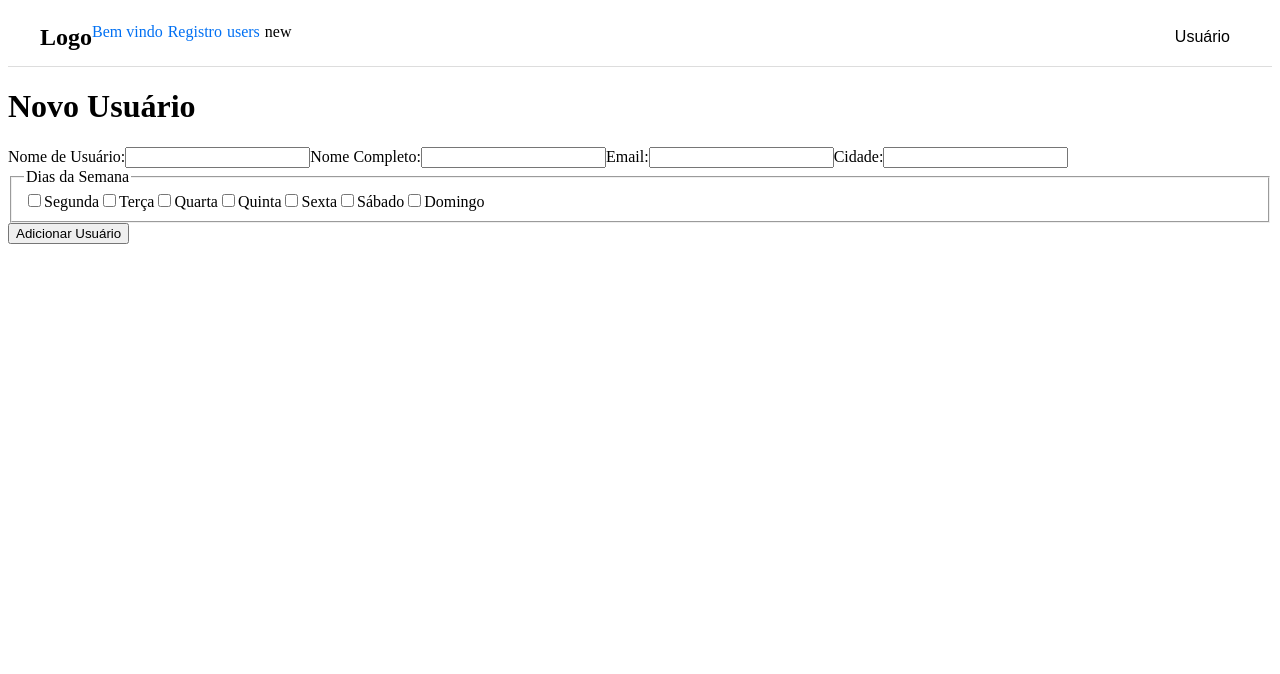
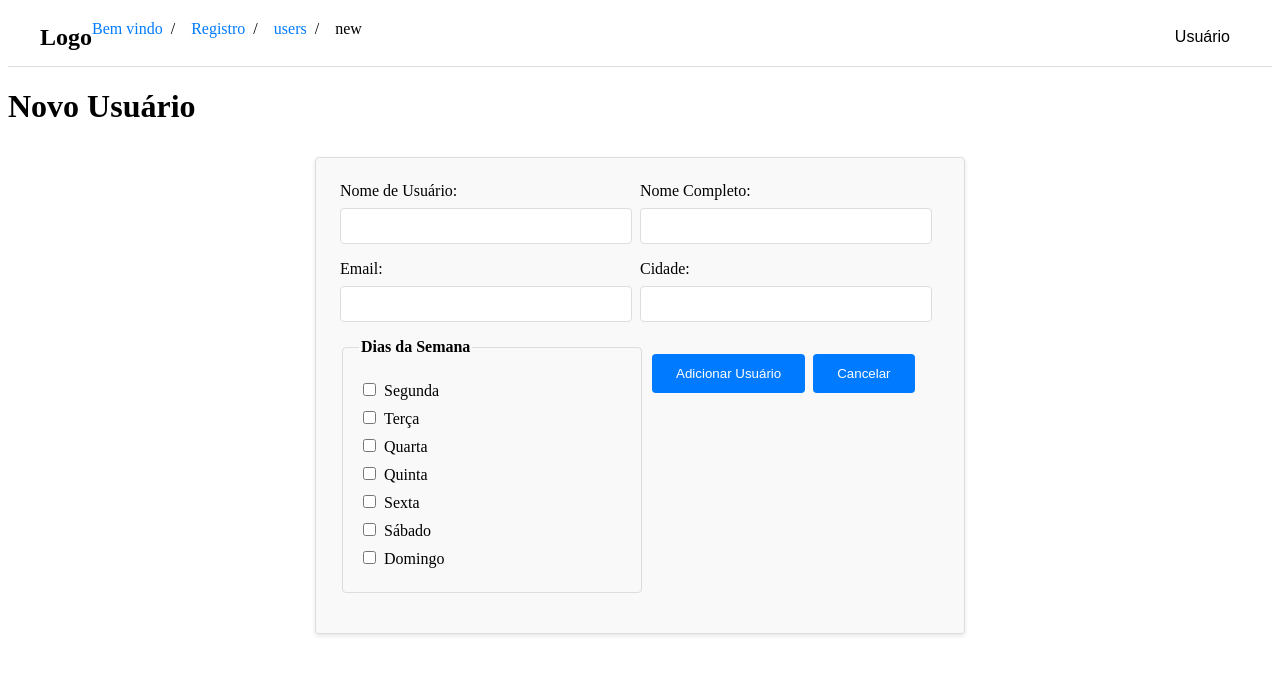
Before and after one commit to Raoni-Andrade/sensedia-challenge, a Next.js app: page /users/new in a window 1280 px wide. Shown: the top 674 px of the page. Built offline with nearby package versions, Linux system fonts and the light colour scheme.

Commit message:
styling table, register form, breadcrumbs and table pagination

```diff
--- a/src/components/NewUserForm.jsx
+++ b/src/components/NewUserForm.jsx
@@ -1,6 +1,7 @@
 import React, { useState } from 'react';
 import { createUser } from '../services/api';
 import { useRouter } from 'next/router';
+import '../css/NewUserForm.css';
 
 const daysOfWeek = [
   'Segunda', 'Terça', 'Quarta', 'Quinta', 'Sexta', 'Sábado', 'Domingo'
@@ -53,41 +54,41 @@ const NewUserForm = ({ onUserAdded }) => {
 
   return (
     <form onSubmit={handleSubmit}>
-      <label>
-        Nome de Usuário:
+      <div className="form-group half-width">
+        <label>Nome de Usuário:</label>
           <input
             type="text"
             value={name}
             onChange={(e) => setName(e.target.value)}
             required
           />
-      </label>
-      <label>
-        Nome Completo:
+      </div>
+      <div className="form-group half-width">
+        <label>Nome Completo:</label>
           <input
             type="text"
             value={fullName}
             onChange={(e) => setFullName(e.target.value)}
           />
-      </label>
-      <label>
-        Email:
+      </div>
+      <div className="form-group half-width">
+        <label>Email:</label>
           <input
             type="email"
             value={email}
             onChange={(e) => setEmail(e.target.value)}
             required
           />
-      </label>
-      <label>
-        Cidade:
+      </div>
+      <div className="form-group half-width">
+        <label>Cidade:</label>
           <input
             type="text"
             value={city}
             onChange={(e) => setCity(e.target.value)}
           />
-      </label>
-      <fieldset>
+      </div>
+      <fieldset className="form-group half-width">
         <legend>Dias da Semana</legend>
         {daysOfWeek.map((day) => (
           <label key={day}
@@ -102,7 +103,10 @@ const NewUserForm = ({ onUserAdded }) => {
           </label>
         ))}
       </fieldset>
+      <div className="form-buttons">
         <button type="submit">Adicionar Usuário</button>
+        <button type="button">Cancelar</button>
+      </div>
     </form>
   );
 };
--- a/src/components/UsersTable.js
+++ b/src/components/UsersTable.js
@@ -124,7 +124,7 @@ const UsersTable = ({ users, setUsers }) => {
   return (
     <div>
       {isLoading ? (
-        <p>Carregando...</p>
+        <p>Carregando tabela...</p>
       ) : (
         <div>
         {showConfirmation && (
@@ -143,7 +143,7 @@ const UsersTable = ({ users, setUsers }) => {
           <div className="search-bar">
             <input
               type="text"
-              placeholder="Buscar por nome ou username..."
+              placeholder="Buscar por nome ou ID"
               value={searchText}
               onChange={handleSearchChange}
             />
--- a/src/css/Breadcrumb.css
+++ b/src/css/Breadcrumb.css
@@ -1,20 +1,28 @@
 .breadcrumb {
-  margin-bottom: 10px;
+  margin-bottom: 1rem;
 }
 
 .breadcrumb ul {
-  list-style-type: none;
+  display: flex;
+  align-items: center;
+  list-style: none;
   padding: 0;
   margin: 0;
 }
 
 .breadcrumb li {
-  display: inline;
-  margin-right: 5px;
+  font-size: 1rem;
+  margin-right: 0.5rem;
+}
+
+.breadcrumb li:not(:last-child):after {
+  content: '/';
+  margin-left: 0.5rem;
+  margin-right: 0.5rem;
 }
 
 .breadcrumb li a {
-  color: #0070f3;
+  color: #007bff;
   text-decoration: none;
 }
 
@@ -22,6 +30,75 @@
   text-decoration: underline;
 }
 
-.breadcrumb li span {
-  color: #666;
+.dropdown {
+  position: relative;
 }
+
+.dropdown-toggle {
+  background: none;
+  border: none;
+  cursor: pointer;
+  padding: 10px;
+  font-size: 1rem;
+}
+
+.dropdown-menu {
+  position: absolute;
+  top: 100%;
+  right: 0;
+  background: white;
+  border: 1px solid #ddd;
+  box-shadow: 0 2px 10px rgba(0, 0, 0, 0.1);
+  display: none;
+  list-style: none;
+  margin: 0;
+  padding: 0;
+}
+
+.dropdown-menu li {
+  cursor: pointer;
+}
+
+.dropdown-menu li:hover {
+  background-color: #f0f0f0;
+}
+
+.dropdown-menu a {
+  display: block;
+  padding: 10px 20px;
+  text-decoration: none;
+  color: black;
+}
+
+.dropdown-menu a:hover {
+  background-color: #f0f0f0;
+}
+
+.user-content {
+  margin-top: 2rem;
+}
+
+.user-info {
+  background-color: #f9f9f9;
+  padding: 1rem;
+  border-radius: 4px;
+  box-shadow: 0 2px 4px rgba(0, 0, 0, 0.1);
+}
+
+.user-info h2 {
+  margin-bottom: 1rem;
+}
+
+.user-info p {
+  margin-bottom: 0.5rem;
+}
+
+.user-info .label {
+  font-weight: bold;
+}
+
+@media (max-width: 768px) {
+  .user-info {
+    padding: 0.75rem;
+  }
+}
--- /dev/null
+++ b/src/css/NewUserForm.css
@@ -0,0 +1,99 @@
+form {
+  max-width: 600px;
+  margin: 2rem auto;
+  padding: 1.5rem;
+  background-color: #f9f9f9;
+  border: 1px solid #ddd;
+  border-radius: 4px;
+  box-shadow: 0 2px 4px rgba(0, 0, 0, 0.1);
+  display: flex;
+  flex-wrap: wrap;
+}
+
+.form-group {
+  width: 100%;
+  margin-bottom: 1rem;
+  box-sizing: border-box;
+}
+
+.form-group.half-width {
+  width: 50%;
+  padding-right: 0.5rem;
+}
+
+label {
+  display: block;
+  margin-bottom: 0.5rem;
+}
+
+input[type="text"],
+input[type="email"],
+fieldset {
+  width: 100%;
+  padding: 0.5rem;
+  font-size: 1rem;
+  border: 1px solid #ddd;
+  border-radius: 4px;
+  box-sizing: border-box;
+}
+
+fieldset {
+  padding: 1rem;
+}
+
+legend {
+  font-weight: bold;
+  margin-bottom: 0.5rem;
+}
+
+input[type="checkbox"] {
+  margin-right: 0.5rem;
+}
+
+.form-buttons {
+  margin-top: 1rem;
+  text-align: right;
+}
+
+button[type="submit"],
+button[type="button"] {
+  margin-left: 0.5rem;
+  padding: 0.75rem 1.5rem;
+  cursor: pointer;
+  background-color: #007bff;
+  color: #fff;
+  border: none;
+  border-radius: 4px;
+}
+
+button[type="submit"]:hover,
+button[type="button"]:hover {
+  background-color: #0056b3;
+}
+
+button[type="submit"]:hover {
+  background-color: #0056b3;
+}
+
+@media (max-width: 768px) {
+  form {
+    padding: 1rem;
+  }
+
+  .form-group.half-width {
+    width: 100%;
+    padding-right: 0;
+  }
+
+  input[type="text"],
+  input[type="email"],
+  fieldset {
+    font-size: 0.9rem;
+    padding: 0.4rem;
+  }
+
+  button[type="submit"],
+  button[type="button"] {
+    padding: 0.5rem 1rem;
+  }
+}
--- a/src/pages/users.js
+++ b/src/pages/users.js
@@ -37,7 +37,7 @@ const UsersPage = () => {
   return (
     <div>
       <Header user={currentUser} />
-      <h1>Usários e Formulário juntos</h1>
+      <h1>Usuários e Formulário juntos</h1>
       <UsersTable users={users} setUsers={setUsers}/>
       <h2>Formulário de Registro</h2>
       <NewUserForm onUserAdded={handleUserAdded}/>
```
Also changed, not shown: src/css/UsersTable.css (+182 -4 lines). Lines whose indentation alone changed are shown as unchanged.
